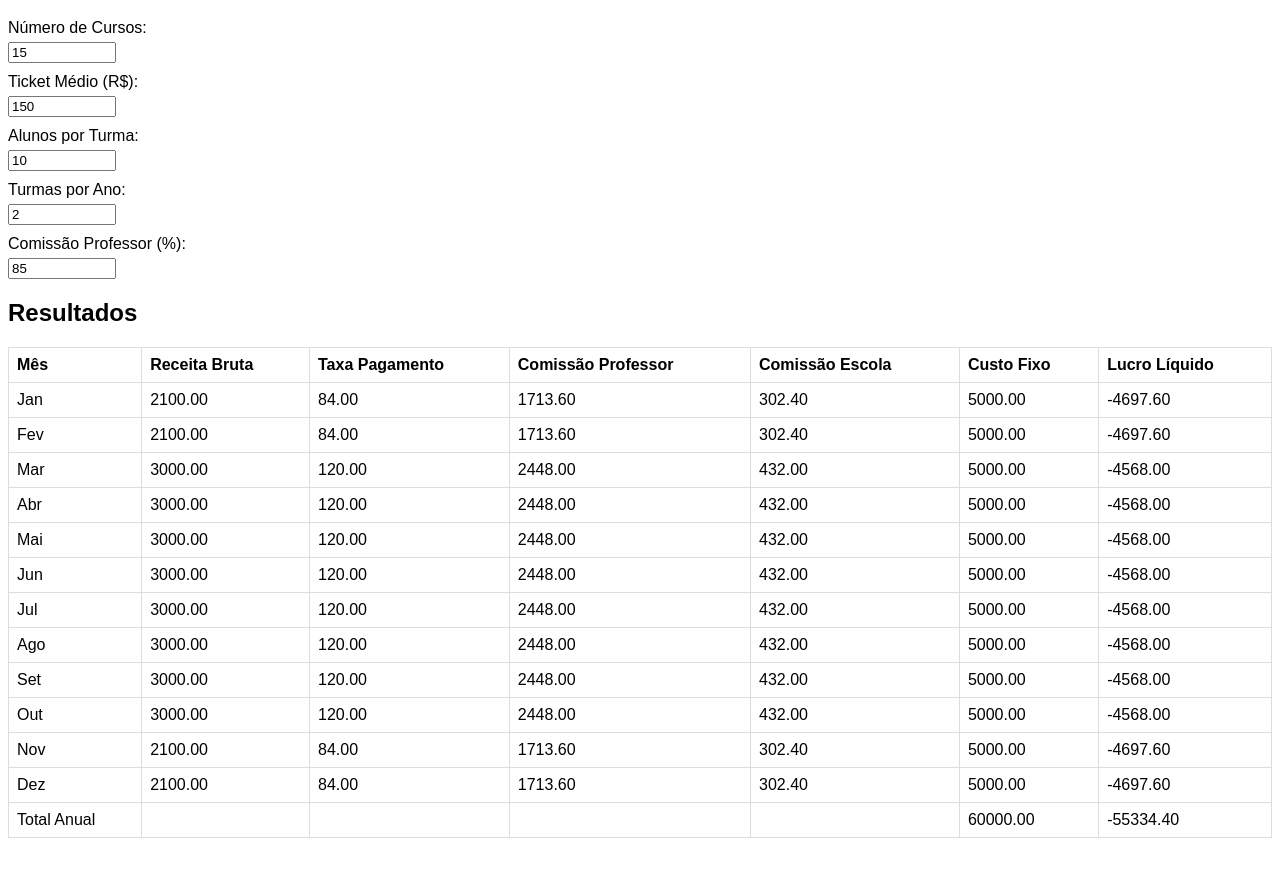
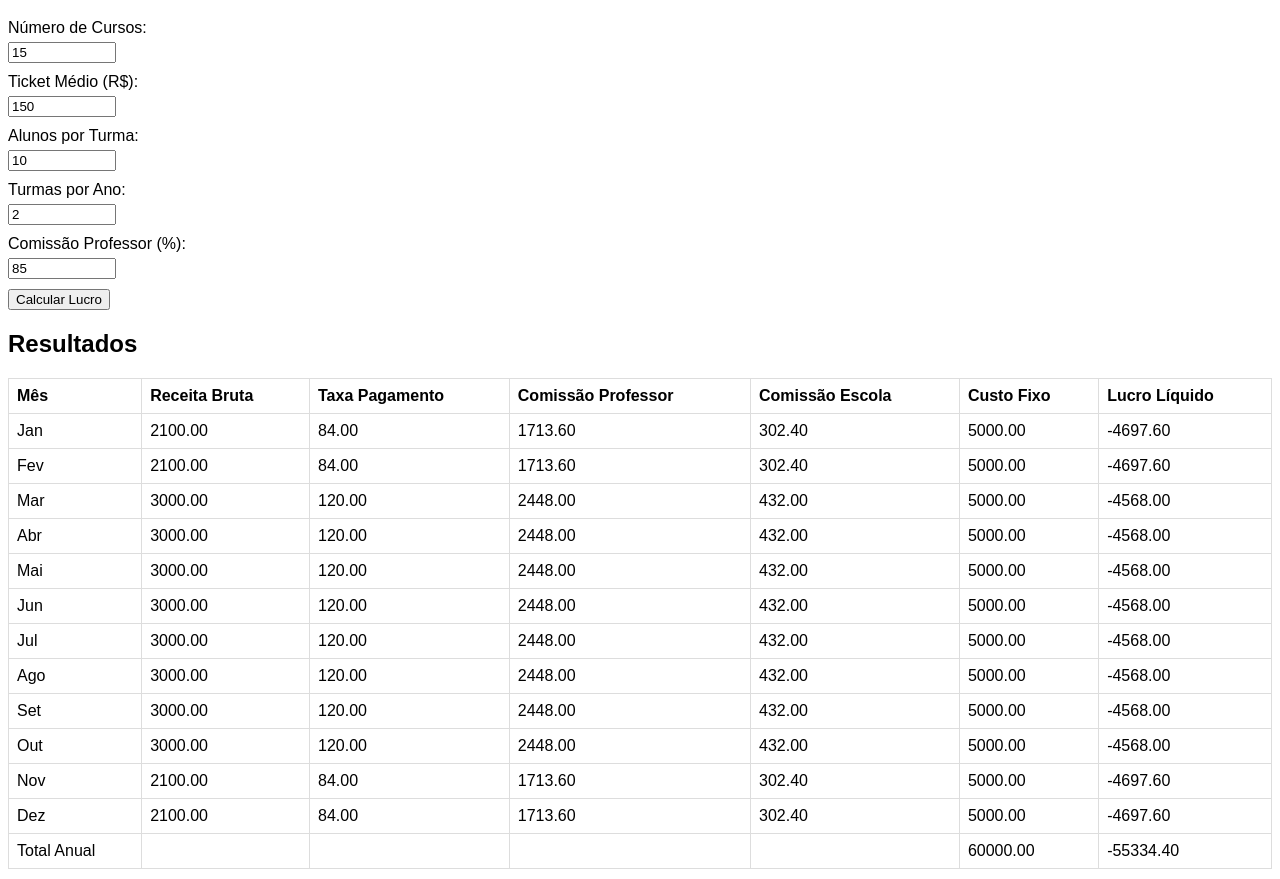
Before and after one commit to bicodeurubu/calculadora-lucro-escola, a plain HTML site: page index.html in a window 1280 px wide. Shown: the part 61-940 px from the top of the page. Before the commit the page ends 907 px from the top, so only its background shows below. Drawn offline with Linux system fonts and the light colour scheme.

Commit message:
Update index.html

```diff
--- a/index.html
+++ b/index.html
@@ -32,6 +32,8 @@
     <input type="number" id="comissaoProfessor" value="85" min="0" max="100">
   </div>
 
+  <button id="calcular">Calcular Lucro</button> <div class="input-group">
+
   <h2>Resultados</h2>
   <table id="resultados">
     <thead>
```
